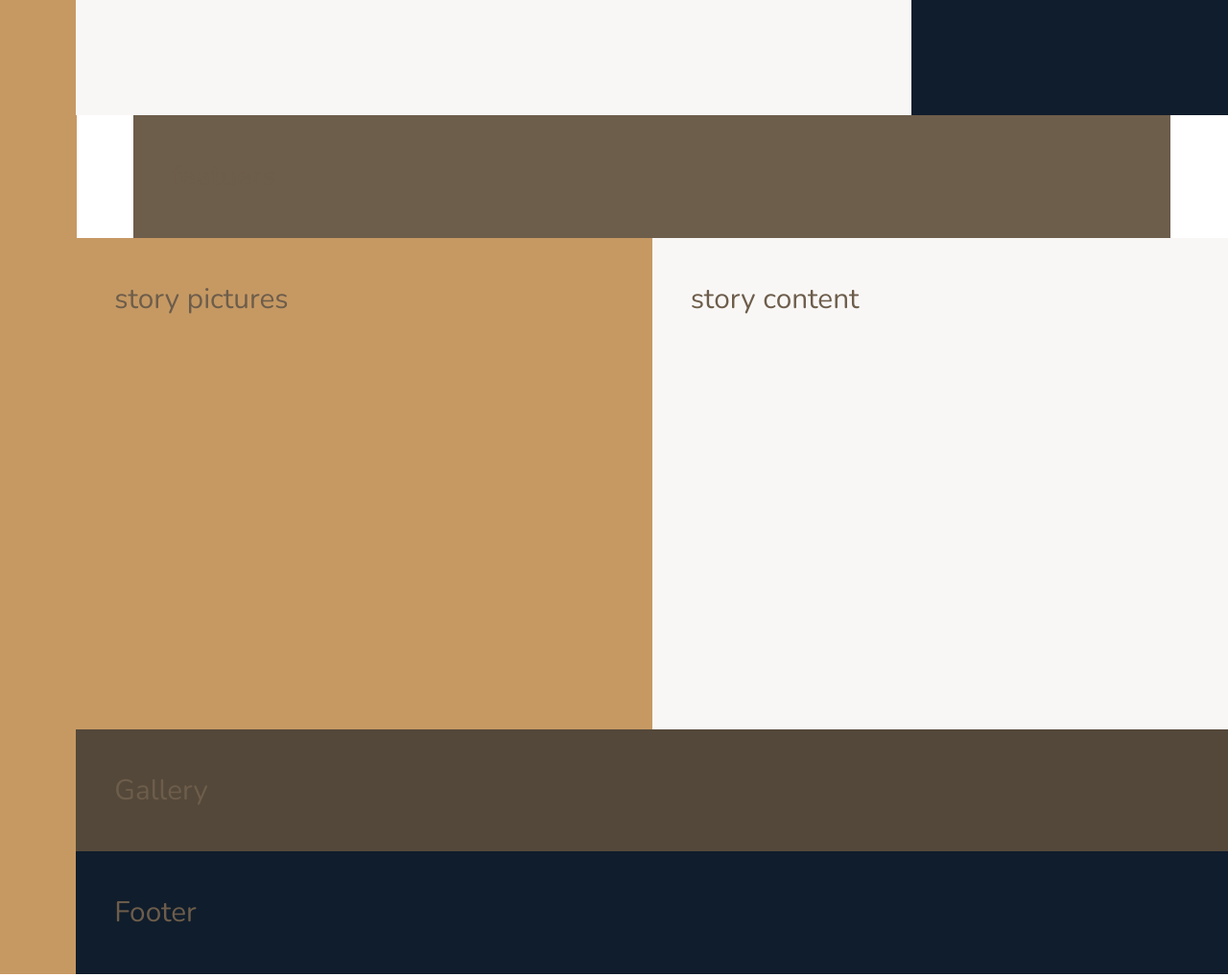
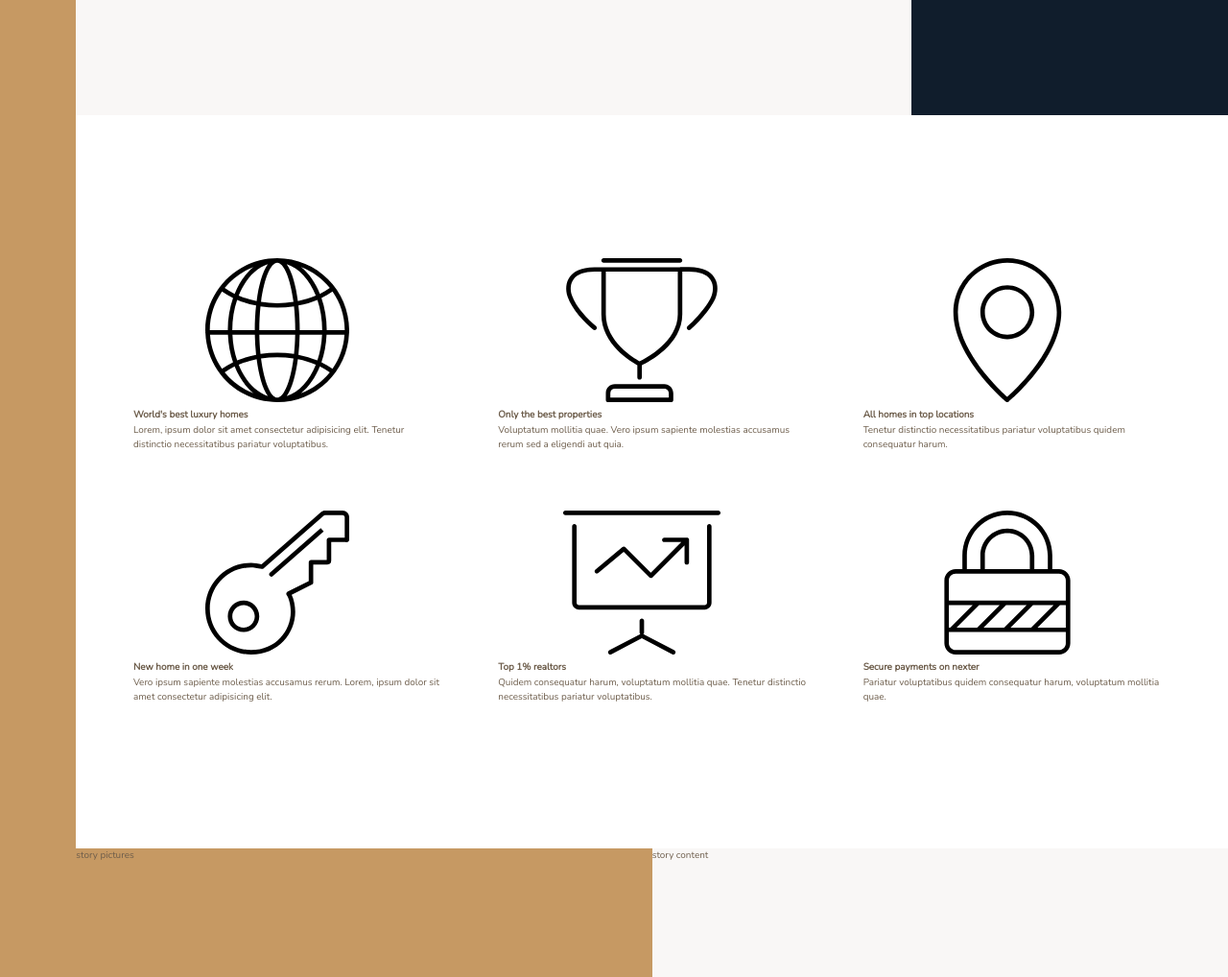
Before and after one commit to fatema-khalaf/Nexter, a website: page index.html in a window 1280 px wide. Shown: the part 520-1538 px from the top of the page at 96% size. Drawn offline with nearby package versions, Linux system fonts and the light colour scheme.

Commit message:
Video-108

```diff
--- a/index.html
+++ b/index.html
@@ -18,7 +18,68 @@
     <div class="sidebar">Sidebar</div>
     <header class="header">Header</header>
     <div class="realtors">Top 3 realtors</div>
-    <section class="features">featuers</section>
+    <section class="features">
+      <div class="feature">
+        <svg class="feature__icon">
+          <use xlink:href="img/sprite.svg#icon-global"></use>
+        </svg>
+        <h4 class="heading-4">World's best luxury homes</h4>
+        <p class="feature__text">
+          Lorem, ipsum dolor sit amet consectetur adipisicing elit. Tenetur
+          distinctio necessitatibus pariatur voluptatibus.
+        </p>
+      </div>
+      <div class="feature">
+        <svg class="feature__icon">
+          <use xlink:href="img/sprite.svg#icon-trophy"></use>
+        </svg>
+        <h4 class="heading-4">Only the best properties</h4>
+        <p class="feature__text">
+          Voluptatum mollitia quae. Vero ipsum sapiente molestias accusamus
+          rerum sed a eligendi aut quia.
+        </p>
+      </div>
+      <div class="feature">
+        <svg class="feature__icon">
+          <use xlink:href="img/sprite.svg#icon-map-pin"></use>
+        </svg>
+        <h4 class="heading-4">All homes in top locations</h4>
+        <p class="feature__text">
+          Tenetur distinctio necessitatibus pariatur voluptatibus quidem
+          consequatur harum.
+        </p>
+      </div>
+      <div class="feature">
+        <svg class="feature__icon">
+          <use xlink:href="img/sprite.svg#icon-key"></use>
+        </svg>
+        <h4 class="heading-4">New home in one week</h4>
+        <p class="feature__text">
+          Vero ipsum sapiente molestias accusamus rerum. Lorem, ipsum dolor sit
+          amet consectetur adipisicing elit.
+        </p>
+      </div>
+      <div class="feature">
+        <svg class="feature__icon">
+          <use xlink:href="img/sprite.svg#icon-presentation"></use>
+        </svg>
+        <h4 class="heading-4">Top 1% realtors</h4>
+        <p class="feature__text">
+          Quidem consequatur harum, voluptatum mollitia quae. Tenetur distinctio
+          necessitatibus pariatur voluptatibus.
+        </p>
+      </div>
+      <div class="feature">
+        <svg class="feature__icon">
+          <use xlink:href="img/sprite.svg#icon-lock"></use>
+        </svg>
+        <h4 class="heading-4">Secure payments on nexter</h4>
+        <p class="feature__text">
+          Pariatur voluptatibus quidem consequatur harum, voluptatum mollitia
+          quae.
+        </p>
+      </div>
+    </section>
     <div class="story__pictures">story pictures</div>
     <div class="story__content">story content</div>
     <section class="gallery">Gallery</section>
--- a/sass/_base.scss
+++ b/sass/_base.scss
@@ -41,8 +41,4 @@
     [center-end]
     minmax(6rem, 1fr)
     [full-end]; // 8rem here is the sidebar column
-  & > * {
-    padding: 40px;
-    font-size: 3rem;
-  }
 }
--- a/sass/_features.scss
+++ b/sass/_features.scss
@@ -1,4 +1,8 @@
 .features {
-  background-color: $color-grey-dark-2;
   grid-column: center-start / center-end;
+
+  margin: 15rem 0;
+  display: grid;
+  grid-template-columns: repeat(3, 1fr);
+  grid-gap: 6rem;
 }
```
Also changed, not shown: css/style.css.
